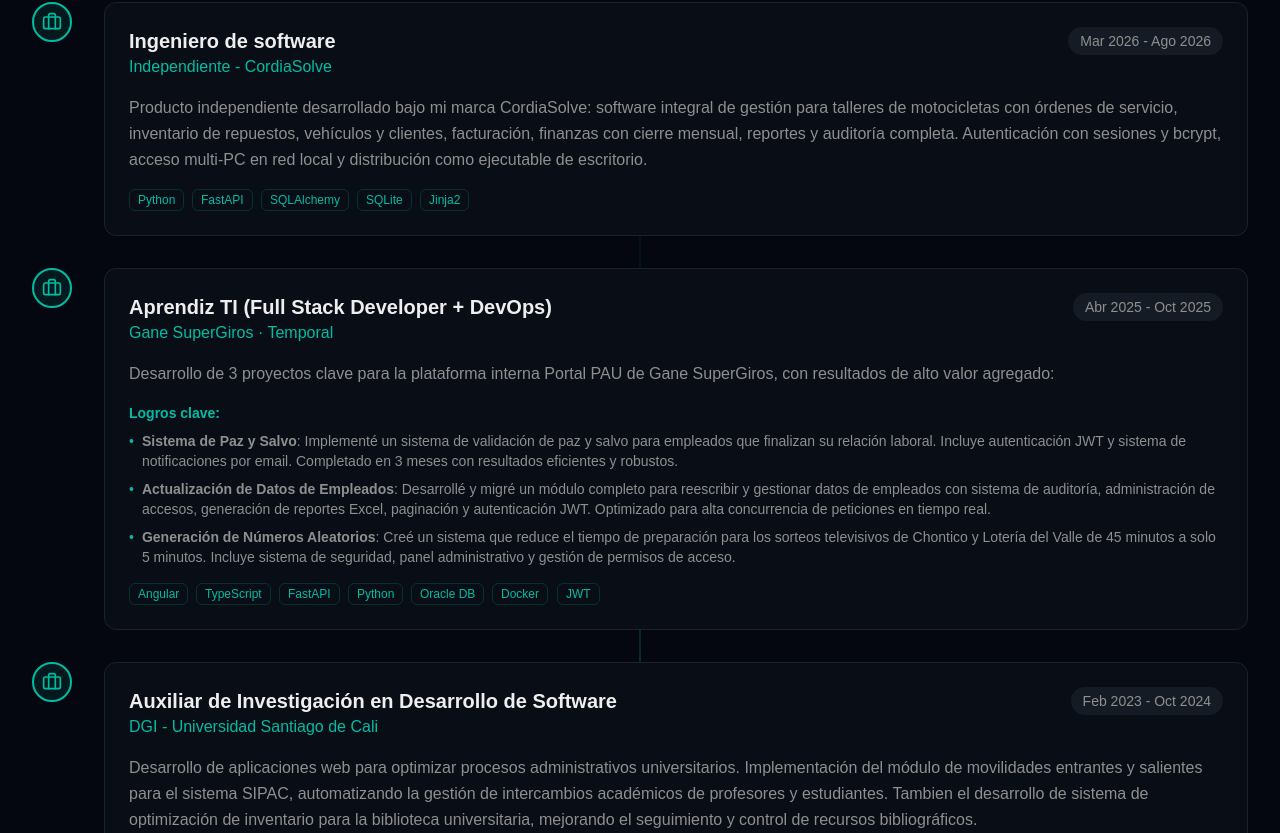
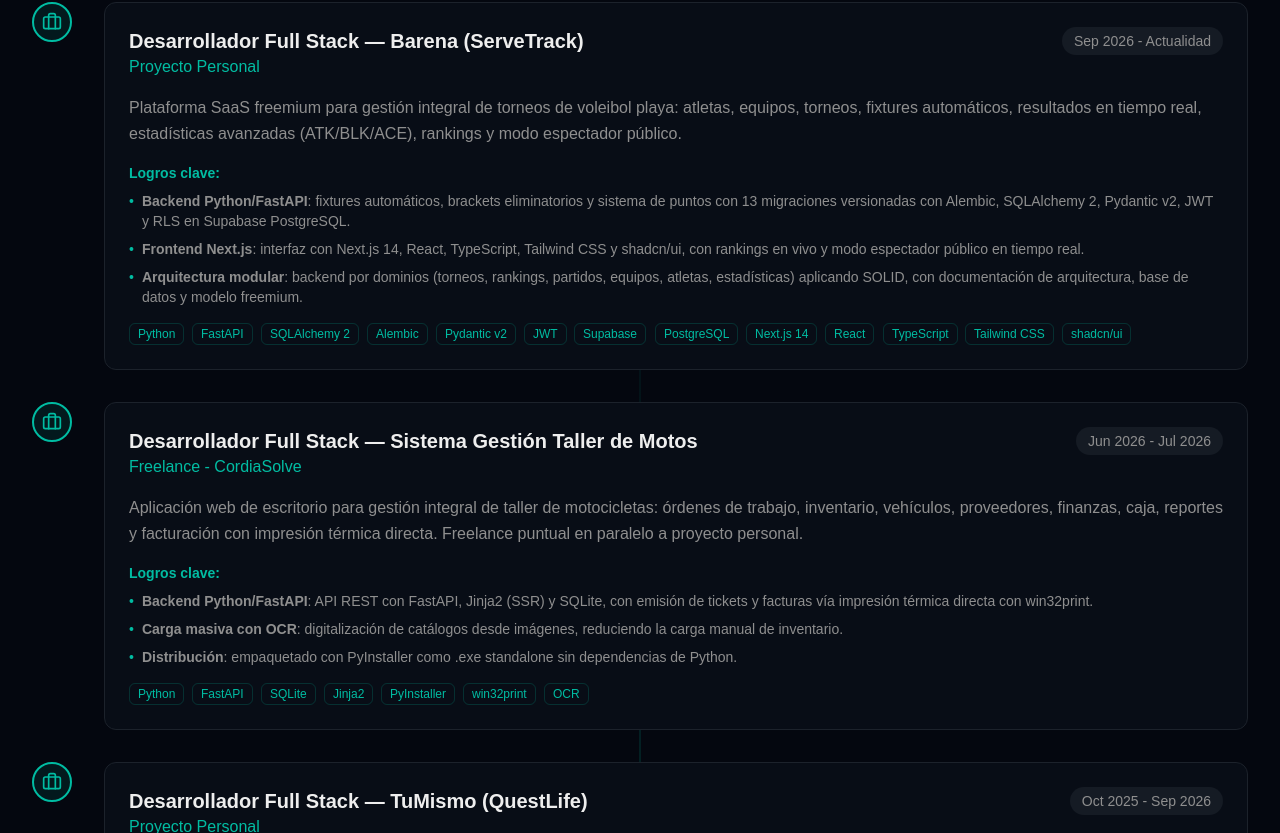
Before and after one commit to Nesus3Ch4n/portafolio, a Next.js app: page / in a window 1280 px wide. Shown: the part 1167-2000 px from the top of the page. Built offline with nearby package versions, Linux system fonts and the light colour scheme.

Commit message:
Agrega experiencias Barena y TuMismo, actualiza Taller a CV ATS

```diff
--- a/components/about.tsx
+++ b/components/about.tsx
@@ -4,13 +4,46 @@ import { Badge } from "@/components/ui/badge"
 
 const experience = [
   {
-    title: "Ingeniero de software",
-    company: "Independiente - CordiaSolve",
-    period: "Mar 2026 - Ago 2026",
+    title: "Desarrollador Full Stack — Barena (ServeTrack)",
+    company: "Proyecto Personal",
+    period: "Sep 2026 - Actualidad",
+    location: "Cali, Valle del Cauca · Remoto",
+    description:
+      "Plataforma SaaS freemium para gestión integral de torneos de voleibol playa: atletas, equipos, torneos, fixtures automáticos, resultados en tiempo real, estadísticas avanzadas (ATK/BLK/ACE), rankings y modo espectador público.",
+    achievements: [
+      "**Backend Python/FastAPI**: fixtures automáticos, brackets eliminatorios y sistema de puntos con 13 migraciones versionadas con Alembic, SQLAlchemy 2, Pydantic v2, JWT y RLS en Supabase PostgreSQL.",
+      "**Frontend Next.js**: interfaz con Next.js 14, React, TypeScript, Tailwind CSS y shadcn/ui, con rankings en vivo y modo espectador público en tiempo real.",
+      "**Arquitectura modular**: backend por dominios (torneos, rankings, partidos, equipos, atletas, estadísticas) aplicando SOLID, con documentación de arquitectura, base de datos y modelo freemium.",
+    ],
+    technologies: ["Python", "FastAPI", "SQLAlchemy 2", "Alembic", "Pydantic v2", "JWT", "Supabase", "PostgreSQL", "Next.js 14", "React", "TypeScript", "Tailwind CSS", "shadcn/ui"],
+  },
+  {
+    title: "Desarrollador Full Stack — Sistema Gestión Taller de Motos",
+    company: "Freelance - CordiaSolve",
+    period: "Jun 2026 - Jul 2026",
     location: "Cali, Valle del Cauca · Híbrido",
     description:
-      "Producto independiente desarrollado bajo mi marca CordiaSolve: software integral de gestión para talleres de motocicletas con órdenes de servicio, inventario de repuestos, vehículos y clientes, facturación, finanzas con cierre mensual, reportes y auditoría completa. Autenticación con sesiones y bcrypt, acceso multi-PC en red local y distribución como ejecutable de escritorio.",
-    technologies: ["Python", "FastAPI", "SQLAlchemy", "SQLite", "Jinja2"],
+      "Aplicación web de escritorio para gestión integral de taller de motocicletas: órdenes de trabajo, inventario, vehículos, proveedores, finanzas, caja, reportes y facturación con impresión térmica directa. Freelance puntual en paralelo a proyecto personal.",
+    achievements: [
+      "**Backend Python/FastAPI**: API REST con FastAPI, Jinja2 (SSR) y SQLite, con emisión de tickets y facturas vía impresión térmica directa con win32print.",
+      "**Carga masiva con OCR**: digitalización de catálogos desde imágenes, reduciendo la carga manual de inventario.",
+      "**Distribución**: empaquetado con PyInstaller como .exe standalone sin dependencias de Python.",
+    ],
+    technologies: ["Python", "FastAPI", "SQLite", "Jinja2", "PyInstaller", "win32print", "OCR"],
+  },
+  {
+    title: "Desarrollador Full Stack — TuMismo (QuestLife)",
+    company: "Proyecto Personal",
+    period: "Oct 2025 - Sep 2026",
+    location: "Cali, Valle del Cauca · Remoto",
+    description:
+      "Plataforma SaaS de autogestión personal gamificada: objetivos, hábitos y tareas con XP, niveles, oro, rachas, leaderboard y tienda. Solapa en septiembre con Barena por transición.",
+    achievements: [
+      "**Backend Python/FastAPI**: sistema de recompensas con reglas de negocio encapsuladas, JWT en Supabase PostgreSQL y cron de recordatorios.",
+      "**Frontend Next.js**: UI con Next.js, React 19, TypeScript, Tailwind v4, shadcn/ui y SWR, con notificaciones in-app idempotentes e integración vía webhooks de Discord.",
+      "**CI/CD y observabilidad**: pipelines (lint, typecheck, build, Ruff), protección de ramas y monitoreo con Sentry en Vercel.",
+    ],
+    technologies: ["Python", "FastAPI", "Supabase", "PostgreSQL", "JWT", "Next.js", "React 19", "TypeScript", "Tailwind CSS", "shadcn/ui", "SWR", "Vercel", "Sentry"],
   },
   {
     title: "Aprendiz TI (Full Stack Developer + DevOps)",
--- a/components/projects.tsx
+++ b/components/projects.tsx
@@ -19,8 +19,8 @@ const projects: Project[] = [
     id: 1,
     title: "Sistema de Gestión para Taller de Motos",
     description:
-      "Producto independiente desarrollado bajo mi marca CordiaSolve: software integral de gestión para talleres de motocicletas con órdenes de servicio, inventario de repuestos, vehículos y clientes, facturación, finanzas con cierre mensual, reportes y auditoría completa. Autenticación con sesiones y bcrypt, acceso multi-PC en red local y distribución como ejecutable de escritorio.",
-    technologies: ["Python", "FastAPI", "SQLAlchemy", "SQLite", "Jinja2", "Bootstrap 5", "PyInstaller"],
+      "Freelance (Jun-Jul 2026) bajo mi marca CordiaSolve: gestión integral de taller con órdenes de trabajo, inventario, vehículos, proveedores, finanzas, caja y facturación con impresión térmica directa vía win32print. Carga masiva de inventario con OCR y distribución como .exe standalone con PyInstaller.",
+    technologies: ["Python", "FastAPI", "SQLite", "Jinja2", "HTML", "CSS", "JavaScript", "PyInstaller", "win32print", "OCR"],
     featured: true,
   },
   {
@@ -48,6 +48,24 @@ const projects: Project[] = [
       "Módulo para la plataforma Portal PAU de Gane SuperGiros que permite reescribir y gestionar datos de empleados. Incluye sistema de auditoría, administración de accesos, generación de reportes Excel, paginación y autenticación JWT. Optimizado para alta concurrencia de peticiones en tiempo real.",
     technologies: ["Angular", "TypeScript", "FastAPI", "Python", "Oracle DB", "Docker", "JWT"],
     github: "https://github.com/Nesus3Ch4n/actualizacion-datos-frontend",
+    featured: true,
+  },
+  {
+    id: 8,
+    title: "Barena (ServeTrack) — SaaS de torneos de voleibol playa",
+    description:
+      "Proyecto personal (Sep 2026 - Actualidad): SaaS freemium con atletas, equipos, torneos, fixtures automáticos, resultados en tiempo real, estadísticas ATK/BLK/ACE, rankings y modo espectador. Backend modular por dominios con 13 migraciones Alembic y RLS en Supabase.",
+    technologies: ["Python", "FastAPI", "SQLAlchemy 2", "Alembic", "Pydantic v2", "JWT", "Supabase", "PostgreSQL", "Next.js 14", "React", "TypeScript", "Tailwind CSS", "shadcn/ui"],
+    demo: "https://barena-bat.vercel.app",
+    featured: true,
+  },
+  {
+    id: 9,
+    title: "TuMismo (QuestLife) — SaaS de autogestión gamificada",
+    description:
+      "Proyecto personal (Oct 2025 - Sep 2026): objetivos, hábitos y tareas con XP, niveles, oro, rachas, leaderboard y tienda. Notificaciones in-app idempotentes, webhooks de Discord, CI/CD y observabilidad con Sentry en Vercel.",
+    technologies: ["Python", "FastAPI", "Supabase", "PostgreSQL", "JWT", "Next.js", "React 19", "TypeScript", "Tailwind CSS", "shadcn/ui", "SWR", "Vercel", "Sentry"],
+    demo: "https://tumismo.vercel.app",
     featured: true,
   },
   {
```
